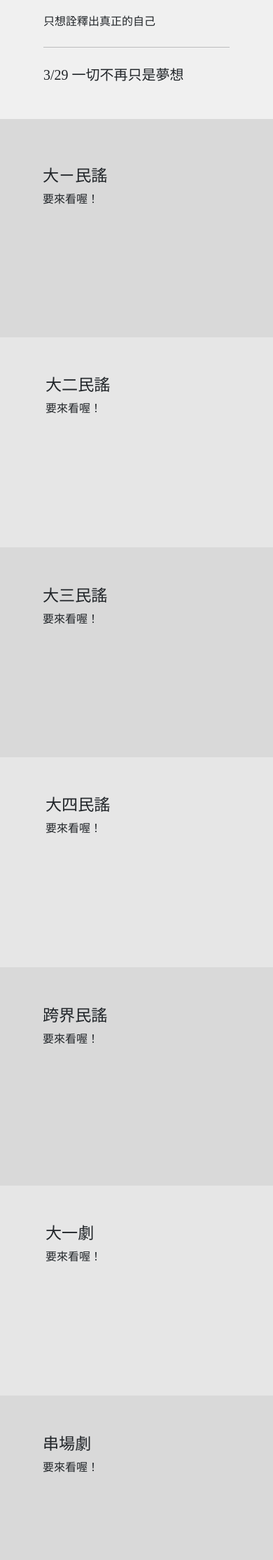
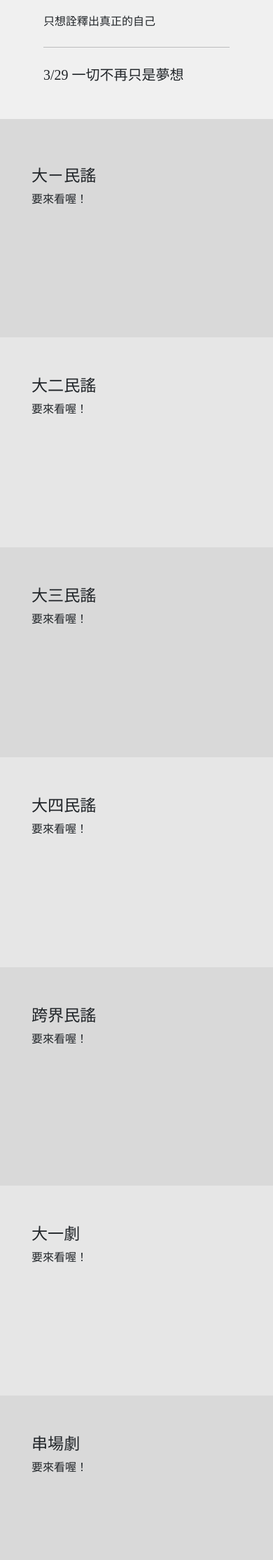
Before and after one commit to duck105/2018CSIENight, a Rails app: page /events in a window 390 px wide. Shown: the part 617-2846 px from the top of the page at 70% size. Run offline with Rails 7, Linux system fonts and the light colour scheme; data comes from the database, SQL or seed files in the repository; style sheets or scripts are compiled from the project's sources; some libraries are stand-ins or nearby versions.

Commit message:
Fix the width problem
Fix the width problem.

```diff
--- a/app/assets/stylesheets/events.scss
+++ b/app/assets/stylesheets/events.scss
@@ -182,12 +182,12 @@
   -webkit-align-items: -webkit-flex-end;
   -ms-align-items: -ms-flex-end;
   align-items: flex-end;
-  padding-top: 15px;
-  padding-left: 20px;
-  padding-right: 20px;
-  padding-bottom: 15px;
   @media screen and (min-width: 980px) {
     text-align: right;
+    padding-top: 15px;
+    padding-left: 20px;
+    padding-right: 20px;
+    padding-bottom: 15px;
   }
 }
 
@@ -198,9 +198,6 @@
 }
 
 @media screen and (max-width: 1280px) {
-  .evt_img {
-  }
-
   .evt_tabpanel > .evt_nav_section > .evt_content {
     width: 50%;
   }
@@ -218,6 +215,11 @@
 @media screen and (max-width: 736px) {
   .evt_img {
     width: 100%;
+  }
+  .evt_tabpanel > .evt_nav_section > .evt_content {
+    width: 100%;
+    padding-left: 0px;
+    padding-right: 0px;
   }
   .evt_img-container {
     padding-right: 0px;
```
